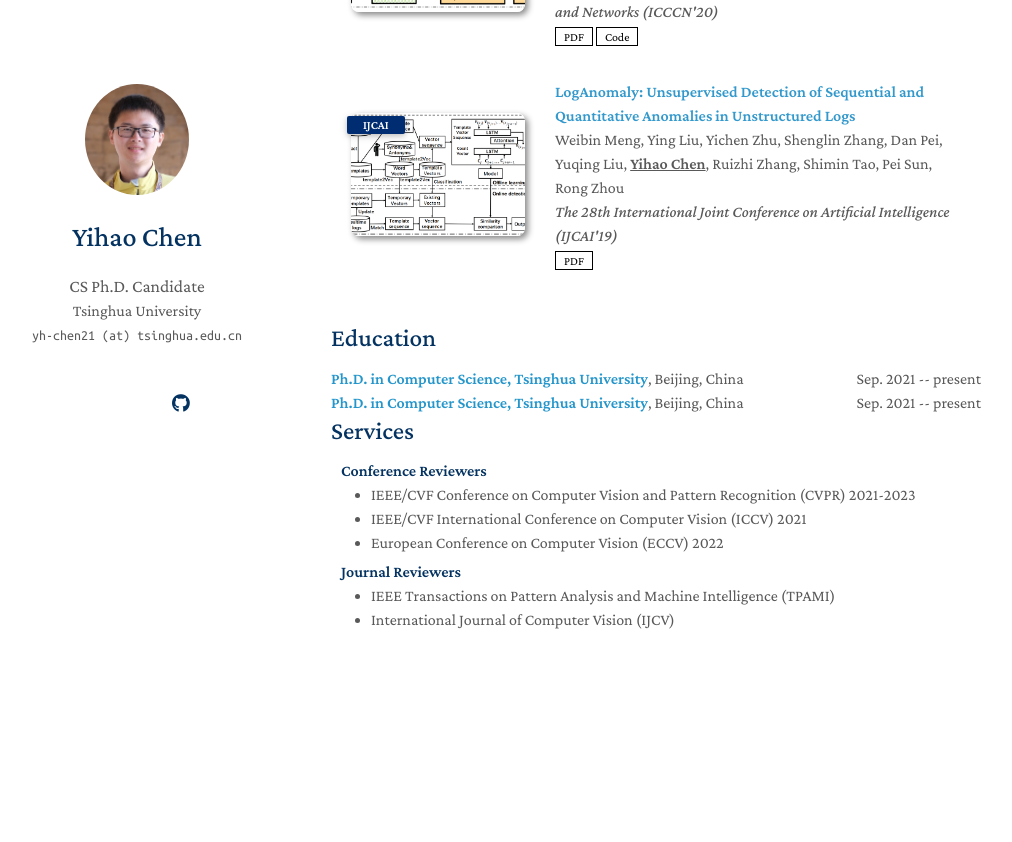
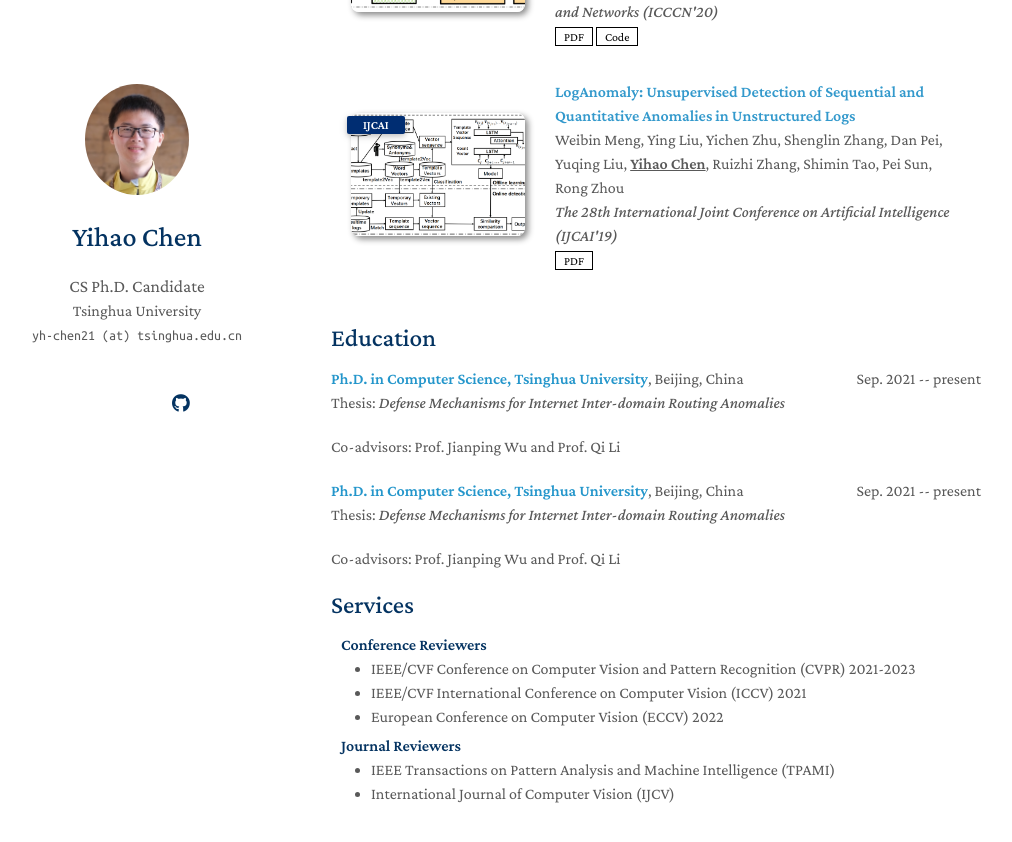
Before and after one commit to PorcupineAndrew/homepage, a Jekyll site: the page built from index.md, in a window 1280 px wide and 900 px high, scrolled down 1675 px. Shown: the top 842 px of the window, without its empty margins (139-1151 px from the left). Built offline with Jekyll 4.4.1, drawn with Linux system fonts in a browser that asks for light colours; a style sheet for code colours, icons or effects is not loaded; our own code applies the rules of GitHub Pages for plain Markdown files; before the commit the page ends 2401 px from its top, so only the background shows below that.

Commit message:
update about me

```diff
--- a/_includes/education.md
+++ b/_includes/education.md
@@ -1,11 +1,19 @@
 ## Education
 
-<div style="margin: 0; display: flex; justify-content: space-between; align-items: center;">
-    <span><font color="2496CB"><b>Ph.D. in Computer Science, Tsinghua University</b></font>, Beijing, China</span>
-    <span>Sep. 2021 -- present</span>
+<div style="margin-bottom: 10px;">
+  <div style="margin: 0; display: flex; justify-content: space-between; align-items: center;">
+      <span><font color="2496CB"><b>Ph.D. in Computer Science, Tsinghua University</b></font>, Beijing, China</span>
+      <span>Sep. 2021 -- present</span>
+  </div>
+  <p>Thesis: <i>Defense Mechanisms for Internet Inter-domain Routing Anomalies</i></p>
+  <p>Co-advisors: Prof. Jianping Wu and Prof. Qi Li</p>
 </div>
 
-<div style="margin: 0; display: flex; justify-content: space-between; align-items: center;">
-    <span><font color="2496CB"><b>Ph.D. in Computer Science, Tsinghua University</b></font>, Beijing, China</span>
-    <span>Sep. 2021 -- present</span>
+<div style="margin-bottom: 10px;">
+  <div style="margin: 0; display: flex; justify-content: space-between; align-items: center;">
+      <span><font color="2496CB"><b>Ph.D. in Computer Science, Tsinghua University</b></font>, Beijing, China</span>
+      <span>Sep. 2021 -- present</span>
+  </div>
+  <p>Thesis: <i>Defense Mechanisms for Internet Inter-domain Routing Anomalies</i></p>
+  <p>Co-advisors: Prof. Jianping Wu and Prof. Qi Li</p>
 </div>
```
